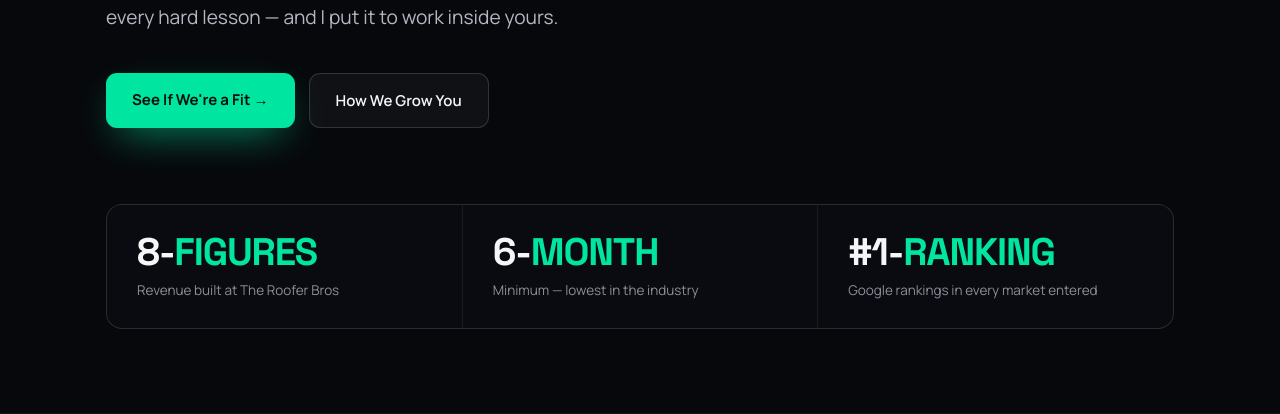
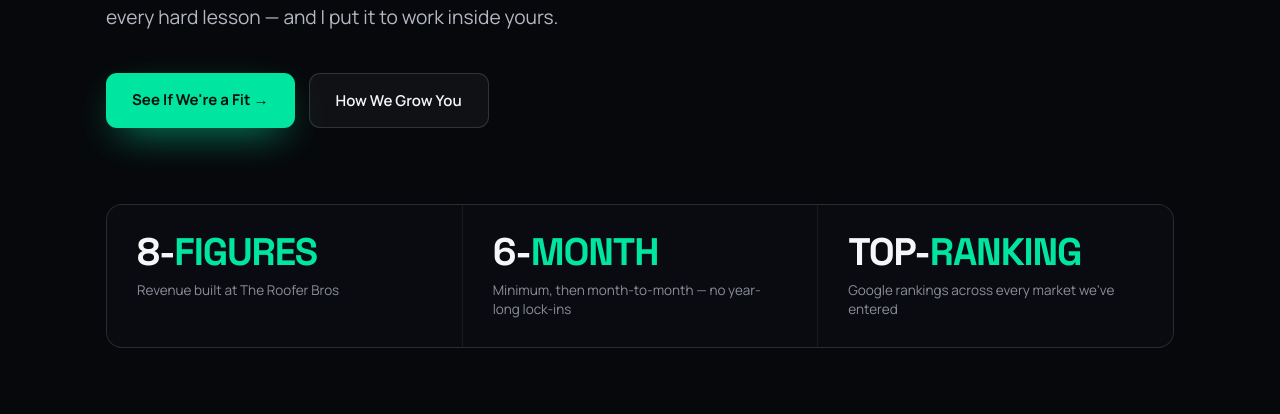
Before and after one commit to anasshahzad101/Digital-Era-Builders, a PHP site: page / in a window 1280 px wide. Shown: the part 601-1015 px from the top of the page. Run offline with PHP 8.4, Linux system fonts and the light colour scheme.

Commit message:
Tighten unverifiable claims across the site
Replace absolute superlatives with claims a contractor can check.

Ranking claim (#1 -> Top), 4 places:
- index hero tile: "#1-RANKING / Google rankings in every market
  entered" -> "TOP-RANKING / Google rankings across every market
  we've entered"
- index proof strip and about metrics: "#1" figure -> "Top"
- about origin prose: "#1 rankings" -> "Top rankings"

Commitment claim (drop "lowest in the industry"), 4 places:
- index hero tile: "Minimum - lowest in the industry" -> "Minimum,
  then month-to-month - no year-long lock-ins"
- index partnership list: "the lowest commitment you'll find
  anywhere" -> "then month-to-month - no year-long lock-ins"
- index FAQ: dropped "It's the lowest commitment in the industry";
  the answer already covered month-to-month and year-long contracts
- services pricing intro: full replacement copy

Review count, 2 places: "Google reviews at 4.9 stars" -> "Reviews
online at 4.9 stars" on index proof strip and about metrics, since
the 500+ total spans more than Google.

"$1M+ ad spend managed" left as-is on both pages.

The hero tile and partnership list use a shortened form of the
commitment copy to fit their layouts; services prose carries it in
full. "#1 sales rep" in services.php is a metaphor about the
client's own website, not a results claim, so it stays.

Verified by rendering index, about, and services at 1440px and 390px.

Co-Authored-By: Claude Opus 5 <noreply@anthropic.com>
Claude-Session: https://claude.ai/code/session_01AkFxG3RJprTJJP9Fqj957Z

```diff
--- a/about.php
+++ b/about.php
@@ -72,16 +72,16 @@ $nav_cta_href = 'contact.php';
         <h2 style="font-family:'Space Grotesk',sans-serif; font-weight:700; font-size:clamp(26px,3.6vw,42px); line-height:1.08; letter-spacing:-.025em; margin:0 0 20px;">Built out of necessity. Proven in the field.</h2>
         <p style="font-size:15.5px; color:#9aa0aa; line-height:1.75; margin:0 0 16px;">We didn't start as an agency. We started as a roofing company trying to figure out why our competitors were getting all the calls.</p>
         <p style="font-size:15.5px; color:#9aa0aa; line-height:1.75; margin:0 0 16px;">We hired agencies. They sent traffic reports. We sent checks. The phone didn't ring any more than before. So we fired them — and built it ourselves.</p>
-        <p style="font-size:15.5px; color:#9aa0aa; line-height:1.75; margin:0 0 16px;">Over 18 months we built a full growth engine from scratch — ads, SEO, GMB, reputation, and a bilingual dispatch team. The Roofer Bros went from chasing jobs to turning them away. 8-figure revenue. 500+ reviews. #1 rankings across our primary keywords.</p>
+        <p style="font-size:15.5px; color:#9aa0aa; line-height:1.75; margin:0 0 16px;">Over 18 months we built a full growth engine from scratch — ads, SEO, GMB, reputation, and a bilingual dispatch team. The Roofer Bros went from chasing jobs to turning them away. 8-figure revenue. 500+ reviews. Top rankings across our primary keywords.</p>
         <p style="font-size:15.5px; color:#c7cbd3; line-height:1.75; margin:0;">Then other contractors started asking what we were doing. And Digital Era Media was born.</p>
       </div>
       <div data-reveal class="met3">
         <div style="border:1px solid rgba(255,255,255,.08); border-radius:14px; background:linear-gradient(180deg, rgba(255,255,255,.035), rgba(255,255,255,.008)); padding:22px;"><div style="font-family:'Space Grotesk',sans-serif; font-weight:700; font-size:28px; letter-spacing:-.03em; color:var(--accent); line-height:1;">8-Fig</div><div style="font-size:12.5px; color:#8b8f99; margin-top:8px; line-height:1.4;">Annual revenue at The Roofer Bros</div></div>
         <div style="border:1px solid rgba(255,255,255,.08); border-radius:14px; background:linear-gradient(180deg, rgba(255,255,255,.035), rgba(255,255,255,.008)); padding:22px;"><div style="font-family:'Space Grotesk',sans-serif; font-weight:700; font-size:28px; letter-spacing:-.03em; color:var(--accent); line-height:1;">&lt;24mo</div><div style="font-size:12.5px; color:#8b8f99; margin-top:8px; line-height:1.4;">To an 8-figure run rate</div></div>
-        <div style="border:1px solid rgba(255,255,255,.08); border-radius:14px; background:linear-gradient(180deg, rgba(255,255,255,.035), rgba(255,255,255,.008)); padding:22px;"><div style="font-family:'Space Grotesk',sans-serif; font-weight:700; font-size:28px; letter-spacing:-.03em; color:var(--accent); line-height:1;">500+</div><div style="font-size:12.5px; color:#8b8f99; margin-top:8px; line-height:1.4;">Google reviews at 4.9 stars</div></div>
+        <div style="border:1px solid rgba(255,255,255,.08); border-radius:14px; background:linear-gradient(180deg, rgba(255,255,255,.035), rgba(255,255,255,.008)); padding:22px;"><div style="font-family:'Space Grotesk',sans-serif; font-weight:700; font-size:28px; letter-spacing:-.03em; color:var(--accent); line-height:1;">500+</div><div style="font-size:12.5px; color:#8b8f99; margin-top:8px; line-height:1.4;">Reviews online at 4.9 stars</div></div>
         <div style="border:1px solid rgba(255,255,255,.08); border-radius:14px; background:linear-gradient(180deg, rgba(255,255,255,.035), rgba(255,255,255,.008)); padding:22px;"><div style="font-family:'Space Grotesk',sans-serif; font-weight:700; font-size:28px; letter-spacing:-.03em; color:var(--accent); line-height:1;">60%+</div><div style="font-size:12.5px; color:#8b8f99; margin-top:8px; line-height:1.4;">Revenue from inbound — zero cold calling</div></div>
         <div style="border:1px solid rgba(255,255,255,.08); border-radius:14px; background:linear-gradient(180deg, rgba(255,255,255,.035), rgba(255,255,255,.008)); padding:22px;"><div style="font-family:'Space Grotesk',sans-serif; font-weight:700; font-size:28px; letter-spacing:-.03em; color:var(--accent); line-height:1;">$1M+</div><div style="font-size:12.5px; color:#8b8f99; margin-top:8px; line-height:1.4;">Ad spend managed internally</div></div>
-        <div style="border:1px solid rgba(255,255,255,.08); border-radius:14px; background:linear-gradient(180deg, rgba(255,255,255,.035), rgba(255,255,255,.008)); padding:22px;"><div style="font-family:'Space Grotesk',sans-serif; font-weight:700; font-size:28px; letter-spacing:-.03em; color:var(--accent); line-height:1;">#1</div><div style="font-size:12.5px; color:#8b8f99; margin-top:8px; line-height:1.4;">SEO rankings across primary keywords</div></div>
+        <div style="border:1px solid rgba(255,255,255,.08); border-radius:14px; background:linear-gradient(180deg, rgba(255,255,255,.035), rgba(255,255,255,.008)); padding:22px;"><div style="font-family:'Space Grotesk',sans-serif; font-weight:700; font-size:28px; letter-spacing:-.03em; color:var(--accent); line-height:1;">Top</div><div style="font-size:12.5px; color:#8b8f99; margin-top:8px; line-height:1.4;">SEO rankings across primary keywords</div></div>
       </div>
     </div>
   </section>
--- a/index.php
+++ b/index.php
@@ -148,11 +148,11 @@ $trades = [
       </div>
       <div style="background:#0a0b11; padding:28px 30px;">
         <div style="font-family:'Space Grotesk',sans-serif; font-weight:700; font-size:clamp(30px,3vw,40px); letter-spacing:-.03em; line-height:1;">6-<span style="color:var(--accent);">MONTH</span></div>
-        <div style="font-size:13.5px; color:#8b8f99; margin-top:10px; line-height:1.4;">Minimum — lowest in the industry</div>
+        <div style="font-size:13.5px; color:#8b8f99; margin-top:10px; line-height:1.4;">Minimum, then month-to-month — no year-long lock-ins</div>
       </div>
       <div style="background:#0a0b11; padding:28px 30px;">
-        <div style="font-family:'Space Grotesk',sans-serif; font-weight:700; font-size:clamp(30px,3vw,40px); letter-spacing:-.03em; line-height:1;">#1-<span style="color:var(--accent);">RANKING</span></div>
-        <div style="font-size:13.5px; color:#8b8f99; margin-top:10px; line-height:1.4;">Google rankings in every market entered</div>
+        <div style="font-family:'Space Grotesk',sans-serif; font-weight:700; font-size:clamp(30px,3vw,40px); letter-spacing:-.03em; line-height:1;">TOP-<span style="color:var(--accent);">RANKING</span></div>
+        <div style="font-size:13.5px; color:#8b8f99; margin-top:10px; line-height:1.4;">Google rankings across every market we've entered</div>
       </div>
     </div>
   </section>
@@ -252,7 +252,7 @@ $trades = [
         <p style="font-size:clamp(15px,1.4vw,17px); line-height:1.7; color:#9aa0aa; margin:0 0 30px; max-width:52ch;">Every agency you've ever hired sent reports. We send results. There's no account manager who's never touched a job site, no strategy built from a template, no upsell to services you don't need. Just someone who's run a contracting company and knows exactly what moves the needle.</p>
         <div style="display:flex; flex-direction:column; gap:14px;">
           <div style="display:flex; align-items:flex-start; gap:13px;"><span style="flex-shrink:0; display:flex; align-items:center; justify-content:center; width:22px; height:22px; border-radius:6px; background:rgba(0,229,160,.14); color:var(--accent); font-size:12px; font-weight:800;">&#10003;</span><span style="font-size:15px; color:#c7cbd3; line-height:1.5;">We report calls, booked jobs, and revenue — not impressions</span></div>
-          <div style="display:flex; align-items:flex-start; gap:13px;"><span style="flex-shrink:0; display:flex; align-items:center; justify-content:center; width:22px; height:22px; border-radius:6px; background:rgba(0,229,160,.14); color:var(--accent); font-size:12px; font-weight:800;">&#10003;</span><span style="font-size:15px; color:#c7cbd3; line-height:1.5;">6-month minimum — the lowest commitment you'll find anywhere</span></div>
+          <div style="display:flex; align-items:flex-start; gap:13px;"><span style="flex-shrink:0; display:flex; align-items:center; justify-content:center; width:22px; height:22px; border-radius:6px; background:rgba(0,229,160,.14); color:var(--accent); font-size:12px; font-weight:800;">&#10003;</span><span style="font-size:15px; color:#c7cbd3; line-height:1.5;">6-month minimum, then month-to-month — no year-long lock-ins</span></div>
           <div style="display:flex; align-items:flex-start; gap:13px;"><span style="flex-shrink:0; display:flex; align-items:center; justify-content:center; width:22px; height:22px; border-radius:6px; background:rgba(0,229,160,.14); color:var(--accent); font-size:12px; font-weight:800;">&#10003;</span><span style="font-size:15px; color:#c7cbd3; line-height:1.5;">One point of contact who knows your business inside out</span></div>
           <div style="display:flex; align-items:flex-start; gap:13px;"><span style="flex-shrink:0; display:flex; align-items:center; justify-content:center; width:22px; height:22px; border-radius:6px; background:rgba(0,229,160,.14); color:var(--accent); font-size:12px; font-weight:800;">&#10003;</span><span style="font-size:15px; color:#c7cbd3; line-height:1.5;">Strategy built for your trade, your market, your margins</span></div>
           <div style="display:flex; align-items:flex-start; gap:13px;"><span style="flex-shrink:0; display:flex; align-items:center; justify-content:center; width:22px; height:22px; border-radius:6px; background:rgba(0,229,160,.14); color:var(--accent); font-size:12px; font-weight:800;">&#10003;</span><span style="font-size:15px; color:#c7cbd3; line-height:1.5;">Full transparency — real-time access to every dollar and every metric</span></div>
@@ -361,9 +361,9 @@ $trades = [
       </div>
       <div style="display:grid; grid-template-columns:repeat(auto-fit,minmax(180px,1fr)); gap:clamp(24px,4vw,48px); max-width:920px; margin:0 auto;">
         <div><div style="font-family:'Space Grotesk',sans-serif; font-weight:700; font-size:clamp(38px,5vw,64px); letter-spacing:-.03em; line-height:1; color:var(--accent);">8-Fig</div><div style="font-size:14px; color:#9aa0aa; margin-top:12px; line-height:1.4;">Annual revenue in under 24 months</div></div>
-        <div><div style="font-family:'Space Grotesk',sans-serif; font-weight:700; font-size:clamp(38px,5vw,64px); letter-spacing:-.03em; line-height:1; color:var(--accent);">500+</div><div style="font-size:14px; color:#9aa0aa; margin-top:12px; line-height:1.4;">Google reviews at 4.9 stars</div></div>
+        <div><div style="font-family:'Space Grotesk',sans-serif; font-weight:700; font-size:clamp(38px,5vw,64px); letter-spacing:-.03em; line-height:1; color:var(--accent);">500+</div><div style="font-size:14px; color:#9aa0aa; margin-top:12px; line-height:1.4;">Reviews online at 4.9 stars</div></div>
         <div><div style="font-family:'Space Grotesk',sans-serif; font-weight:700; font-size:clamp(38px,5vw,64px); letter-spacing:-.03em; line-height:1; color:var(--accent);">$1M+</div><div style="font-size:14px; color:#9aa0aa; margin-top:12px; line-height:1.4;">Ad spend managed</div></div>
-        <div><div style="font-family:'Space Grotesk',sans-serif; font-weight:700; font-size:clamp(38px,5vw,64px); letter-spacing:-.03em; line-height:1; color:var(--accent);">#1</div><div style="font-size:14px; color:#9aa0aa; margin-top:12px; line-height:1.4;">SEO rankings across primary keywords</div></div>
+        <div><div style="font-family:'Space Grotesk',sans-serif; font-weight:700; font-size:clamp(38px,5vw,64px); letter-spacing:-.03em; line-height:1; color:var(--accent);">Top</div><div style="font-size:14px; color:#9aa0aa; margin-top:12px; line-height:1.4;">SEO rankings across primary keywords</div></div>
       </div>
     </div>
   </div>
@@ -381,7 +381,7 @@ $trades = [
       </details>
       <details class="faq">
         <summary>Why only a 6-month minimum?<span class="chev"><svg width="20" height="20" viewBox="0 0 24 24" fill="none" stroke="currentColor" stroke-width="2" stroke-linecap="round" stroke-linejoin="round"><path d="m6 9 6 6 6-6"/></svg></span></summary>
-        <div class="ans">Real growth compounds — six months is the shortest honest window to build the systems, feed the data, and show revenue you can bank. It's the lowest commitment in the industry, and after that we're month-to-month. We'd rather earn your business every month than trap you in a year-long contract.</div>
+        <div class="ans">Real growth compounds — six months is the shortest honest window to build the systems, feed the data, and show revenue you can bank. After that we're month-to-month. We'd rather earn your business every month than trap you in a year-long contract.</div>
       </details>
       <details class="faq">
         <summary>Which trades do you work with?<span class="chev"><svg width="20" height="20" viewBox="0 0 24 24" fill="none" stroke="currentColor" stroke-width="2" stroke-linecap="round" stroke-linejoin="round"><path d="m6 9 6 6 6-6"/></svg></span></summary>
--- a/services.php
+++ b/services.php
@@ -191,7 +191,7 @@ $nav_cta_href = 'contact.php';
       <div data-reveal style="max-width:60ch; margin-bottom:clamp(32px,4vw,48px);">
         <div style="display:inline-block; font-size:13px; font-weight:700; letter-spacing:.16em; text-transform:uppercase; color:var(--accent); margin-bottom:18px;">Pricing</div>
         <h2 style="font-family:'Space Grotesk',sans-serif; font-weight:700; font-size:clamp(30px,4.4vw,54px); line-height:1.04; letter-spacing:-.03em; margin:0 0 16px;">Three ways to get started.</h2>
-        <p style="font-size:clamp(15px,1.4vw,18px); line-height:1.6; color:#9aa0aa; margin:0;">Every plan includes a dedicated point of contact and a 6-month minimum — the lowest commitment in the industry.</p>
+        <p style="font-size:clamp(15px,1.4vw,18px); line-height:1.6; color:#9aa0aa; margin:0;">Every plan includes a dedicated point of contact and a 6-month minimum, then month-to-month. No year-long lock-ins like most agencies push.</p>
       </div>
       <div class="price3">
         <div data-reveal class="card" style="padding:clamp(28px,3vw,36px); border:1px solid rgba(255,255,255,.08); border-radius:18px; background:linear-gradient(180deg, rgba(255,255,255,.035), rgba(255,255,255,.008));">
```
